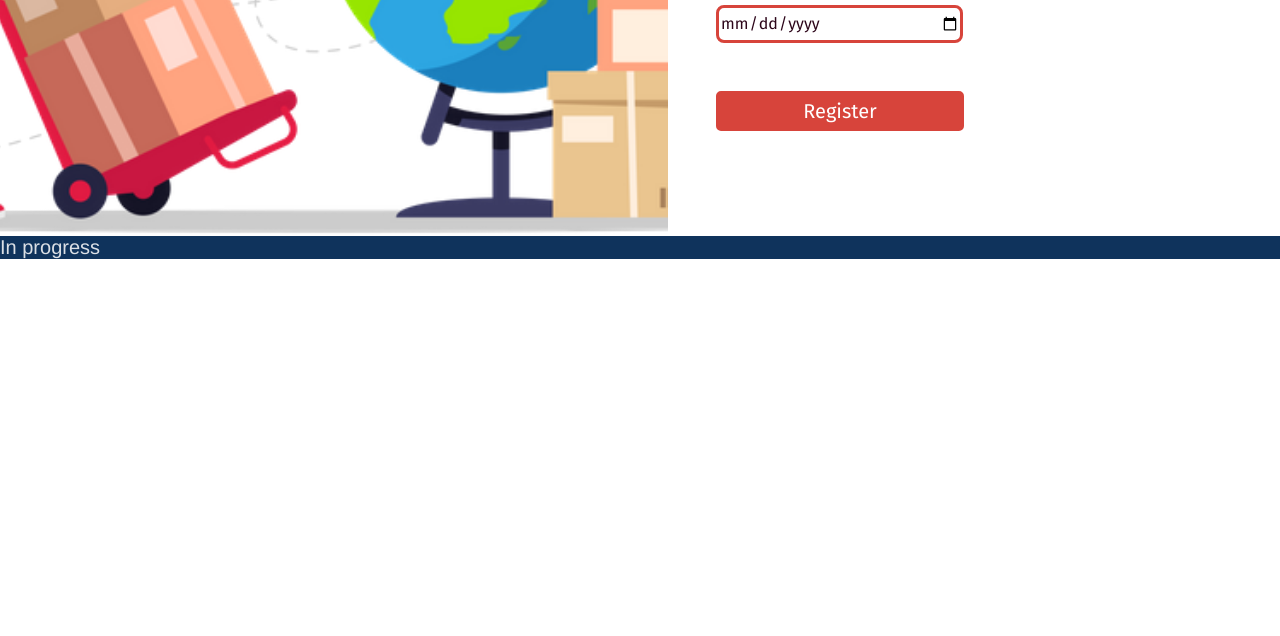
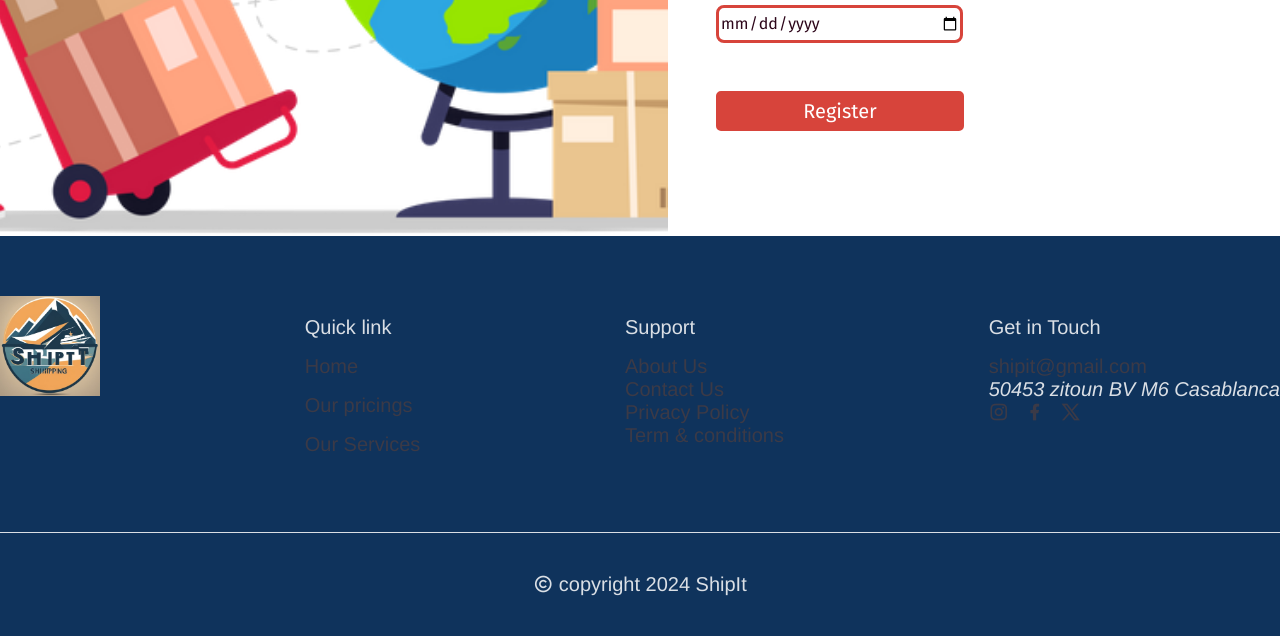
Before and after one commit to ekarkat/shipping_website, a Flask app: page /register/ in a window 1280 px wide. Shown: the part 602-1238 px from the top of the page. Before the commit the page ends 861 px from the top, so only its background shows below. Run offline with Flask 3, Linux system fonts and the light colour scheme; some libraries are stand-ins or nearby versions.

Commit message:
home-services

```diff
--- a/web_flask/templates/layout.html
+++ b/web_flask/templates/layout.html
@@ -75,7 +75,96 @@ Use : inside the body add the :
 		{% block content %}
 		{% endblock %}
 	</div>
-	<footer>In progress</footer>
+	<footer>
+		<div class="footer-top">
+			<div class="container-footer">
+				<div class="footer-brand">
+					<a href="/" class="logo_image">
+						<img src="../static/img/create-a-logo-for-a-local-shipping-website-called-shi.jpg" width="100" height="100" alt="ShipIt">
+					</a>
+				</div>
+
+				<nav class="footer-nav" aria-labelledby="nav-label-1">
+					<p class="title-small footer-list-title" id="nav-label-1">Quick link</p>
+					<ul class="footer-list">
+						<li>
+							<a href="#" class="body-medium footer-link">Home</a>
+						</li>
+						<li>
+							<a href="#" class="body-medium footer-link">Our pricings</a>
+						</li>
+						<li>
+							<a href="#" class="body-medium footer-link">Our Services</a>
+						</li>
+						<li>
+							<a href="#" class="body-medium footer-link"></a>
+						</li>
+					</ul>
+				</nav>
+
+				<nav class="footer-nav" aria-labelledby="nav-label-2">
+					<p class="title-small footer-list-title" id="nav-label-2">Support</p>
+					<ul>
+						<li>
+							<a href="#" class="body-medium footer-link">About Us</a>
+						</li>
+						<li>
+							<a href="/" class="body-medium footer-link">Contact Us</a>
+						</li>
+						<li>
+							<a href="#" class="body-medium footer-link">Privacy Policy</a>
+						</li>
+						<li>
+							<a href="#" class="body-medium footer-link">Term & conditions</a>
+						</li>
+				</ul>
+				</nav>
+
+				<nav class="footer-nav" aria-labelledby="nav-label-3">
+					<p class="title-small footer-list-title" id="nav-label-3">Get in Touch</p>
+					<ul>
+						<li>
+							<a href="" class="body-medium footer-link">shipit@gmail.com</a>
+						</li>
+
+						<li>
+							<address class=" adress body-medium">
+								50453 zitoun BV M6 Casablanca
+							</address>
+						</li>
+						<li>
+							<ul class="Social-list">
+								<li>
+									<a href="https://instagram.com" class="social-link" target="_blank">
+										<i class="ri-instagram-line" alt="instagram"></i>
+									</a>
+								</li>
+								<li>
+									<a href="https://facebook.com" class="social-link" target="_blank">
+										<i class="ri-facebook-fill" alt="facebook"></i>
+									</a>
+								</li>
+								<li>
+									<a href="https://twitter.com" class="social-link" target="_blank">
+										<i class="ri-twitter-x-line" alt="X"></i>
+									</a>
+								</li>
+							</ul>
+						</li>
+					</ul>
+				</nav>
+
+			</div>
+		</div>
+		<div class="footer-bottom">
+			<div class="container-footer">
+				<p class="copyright body-medium">
+					<i class="ri-copyright-line"></i>
+					copyright 2024 ShipIt
+				</p>
+			</div>
+		</div>
+	</footer>
 
 	<a href="#" class="scrollup" id="scroll-up">
 		<i class="ri-arrow-up-double-line"></i>
```
Also changed, not shown: web_flask/static/css/home.css (+46 -0 lines), web_flask/templates/home.html (+38 -2 lines), web_flask/static/img/same-day.jpg (added).
